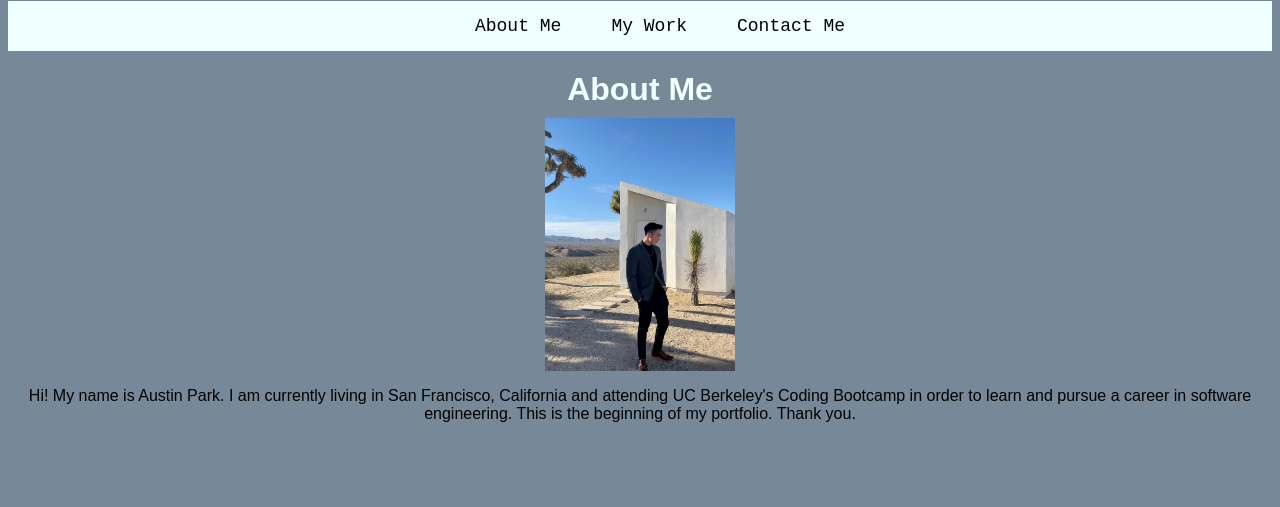
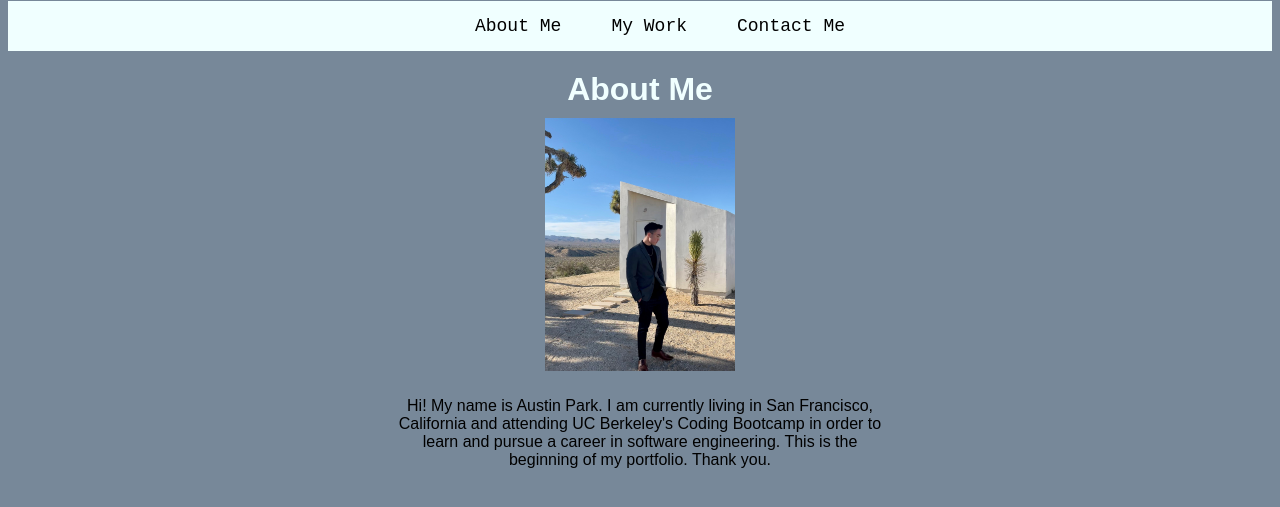
Before and after one commit to apark0819/portfolio-proj, a plain HTML site: page index.html in a window 1280 px wide. Shown: the part 79-586 px from the top of the page. Drawn offline with Linux system fonts and the light colour scheme.

Commit message:
about me commit

```diff
--- a/assets/css/style.css
+++ b/assets/css/style.css
@@ -54,5 +54,7 @@ color: azure;
 .AboutMe {
     text-align: center;
     margin-left: auto;
-    margin-right: auto ;
+    margin-right: auto;
+    width: 500px;
+    padding: 10px;
 }
```
Also changed, not shown: index.html (+1 -1 lines).
